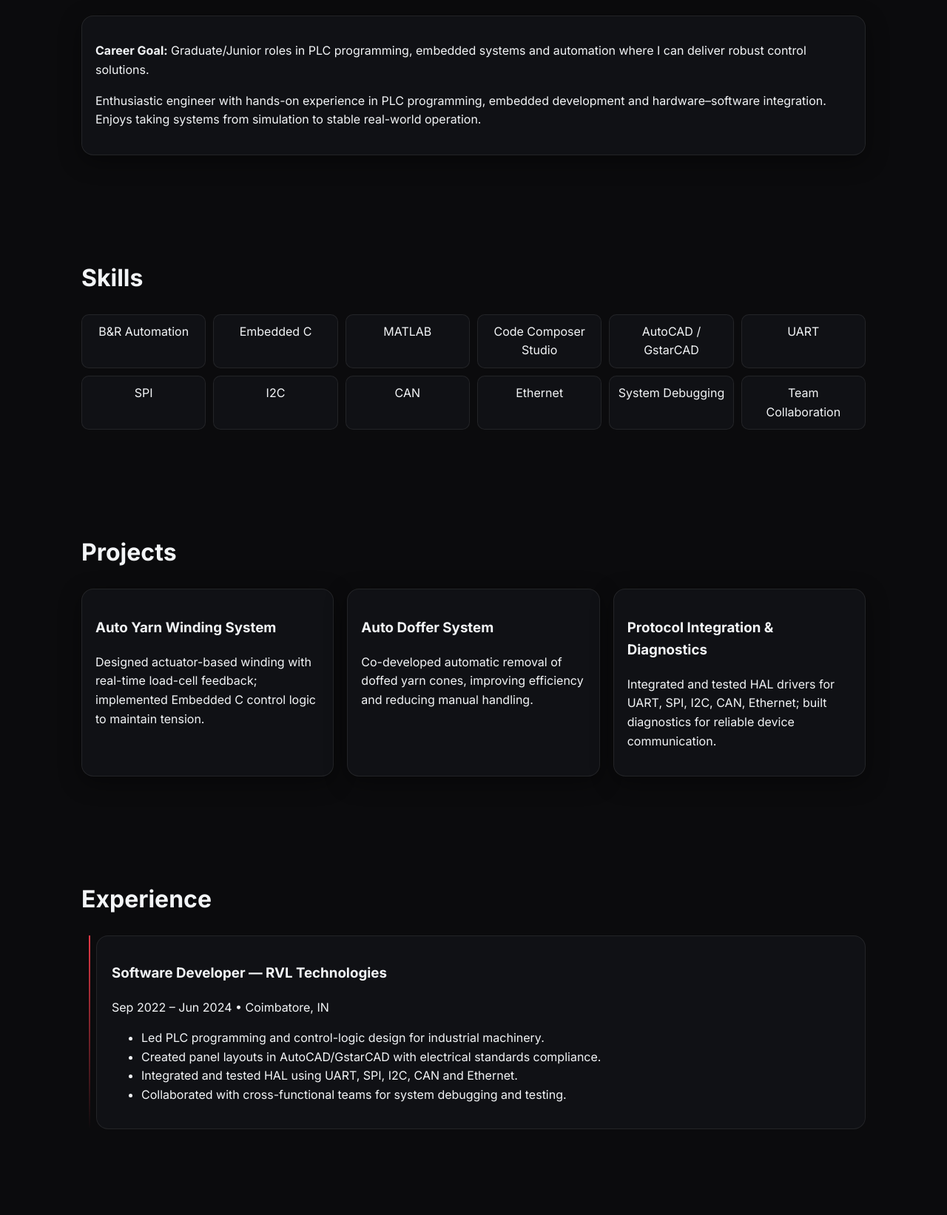
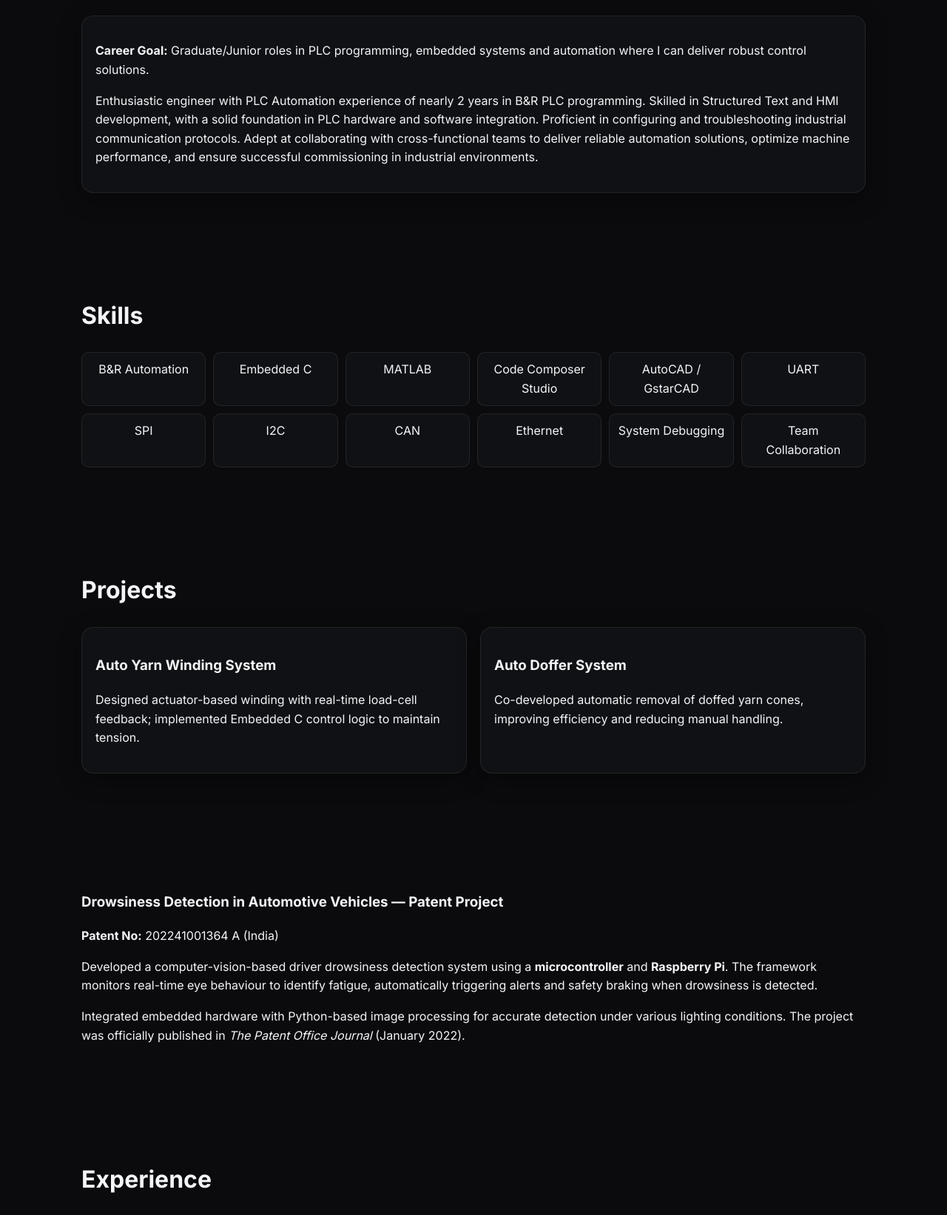
Before and after one commit to kishorescp37/Portfolio, a plain HTML site: page index.html in a window 1280 px wide. Shown: the part 822-2465 px from the top of the page at 74% size. Drawn offline with Linux system fonts and the light colour scheme.

Commit message:
Update index.html

```diff
--- a/index.html
+++ b/index.html
@@ -62,7 +62,7 @@
     <p>PLC Programmer and Embedded Systems enthusiast with hands-on experience in industrial automation, firmware development, and hardware–software integration. Currently pursuing a Master of Robotics & Mechatronics at RMIT.</p>
     <div style="margin-top:18px;display:flex;gap:10px;flex-wrap:wrap;">
       <a class="btn primary" href="#projects">See Projects</a>
-      <a class="btn" href="https://drive.google.com/drive/folders/1iz7GL3B8v3MLhO2_YNvRdhjwfY6Eq-Py?usp=sharing" download>Download Résumé (PDF)</a>
+      <a class="btn" href="Kishore_Resume_plc.pdf" download>Download Résumé (PDF)</a>
     </div>
   </div>
 </div></header>
@@ -70,7 +70,14 @@
 <section id="about"><div class="container">
   <div class="section-head"><h2>About</h2></div>
   <div class="card"><p><strong>Career Goal:</strong> Graduate/Junior roles in PLC programming, embedded systems and automation where I can deliver robust control solutions.</p>
-  <p>Enthusiastic engineer with hands-on experience in PLC programming, embedded development and hardware–software integration. Enjoys taking systems from simulation to stable real-world operation.</p></div>
+  <p>Enthusiastic engineer with PLC Automation experience of nearly 2 years in B&R PLC
+programming. Skilled in Structured Text and HMI development, with a
+solid foundation in PLC hardware and software integration. Proficient in
+configuring and troubleshooting industrial communication protocols.
+Adept at collaborating with cross-functional teams to deliver reliable
+automation solutions, optimize machine performance, and ensure
+successful commissioning in industrial environments.
+</p></div>
 </div></section>
 
 <section id="skills"><div class="container">
@@ -87,8 +94,16 @@
   <div class="cards">
     <div class="card"><h3>Auto Yarn Winding System</h3><p>Designed actuator-based winding with real-time load-cell feedback; implemented Embedded C control logic to maintain tension.</p></div>
     <div class="card"><h3>Auto Doffer System</h3><p>Co-developed automatic removal of doffed yarn cones, improving efficiency and reducing manual handling.</p></div>
-    <div class="card"><h3>Protocol Integration & Diagnostics</h3><p>Integrated and tested HAL drivers for UART, SPI, I2C, CAN, Ethernet; built diagnostics for reliable device communication.</p></div>
+
   </div></div></section>
+
+ <section id="projects"><div class="container">
+  <h3>Drowsiness Detection in Automotive Vehicles — Patent Project</h3>
+  <p><strong>Patent No:</strong> 202241001364 A (India)</p>
+  <p>Developed a computer-vision-based driver drowsiness detection system using a <strong>microcontroller</strong> and <strong>Raspberry Pi</strong>. The framework monitors real-time eye behaviour to identify fatigue, automatically triggering alerts and safety braking when drowsiness is detected.</p>
+  <p>Integrated embedded hardware with Python-based image processing for accurate detection under various lighting conditions. The project was officially published in <em>The Patent Office Journal</em> (January 2022).</p>
+</div></section>
+
 
 <section id="experience"><div class="container">
   <div class="section-head"><h2>Experience</h2></div>
@@ -102,6 +117,9 @@
         <li>Collaborated with cross-functional teams for system debugging and testing.</li>
       </ul>
     </div>
+
+</div>
+
   </div></div></section>
 
 <section id="education"><div class="container">
@@ -115,7 +133,7 @@
   <div class="section-head"><h2>Contact</h2></div>
   <div class="card"><p>Email: <a href="mailto:kishorescp3@gmail.com">kishorescp3@gmail.com</a><br>
   Phone: +61 0494 172 712</p>
-  <p><a href="https://www.linkedin.com/in/kishorekkn/" class="btn">LinkedIn</a> <a href="https://www.linkedin.com/in/kishorekkn/" class="btn">GitHub</a></p></div>
+  <p><a href="https://www.linkedin.com/in/kishorekkn/" class="btn">LinkedIn</a> <a href="https://github.com/kishorescp37" class="btn">GitHub</a></p></div>
 </div></section>
 
 <footer><div class="container">© 2025 Kishore Kumar Nagarajan | Built with HTML & CSS</div></footer>
```
